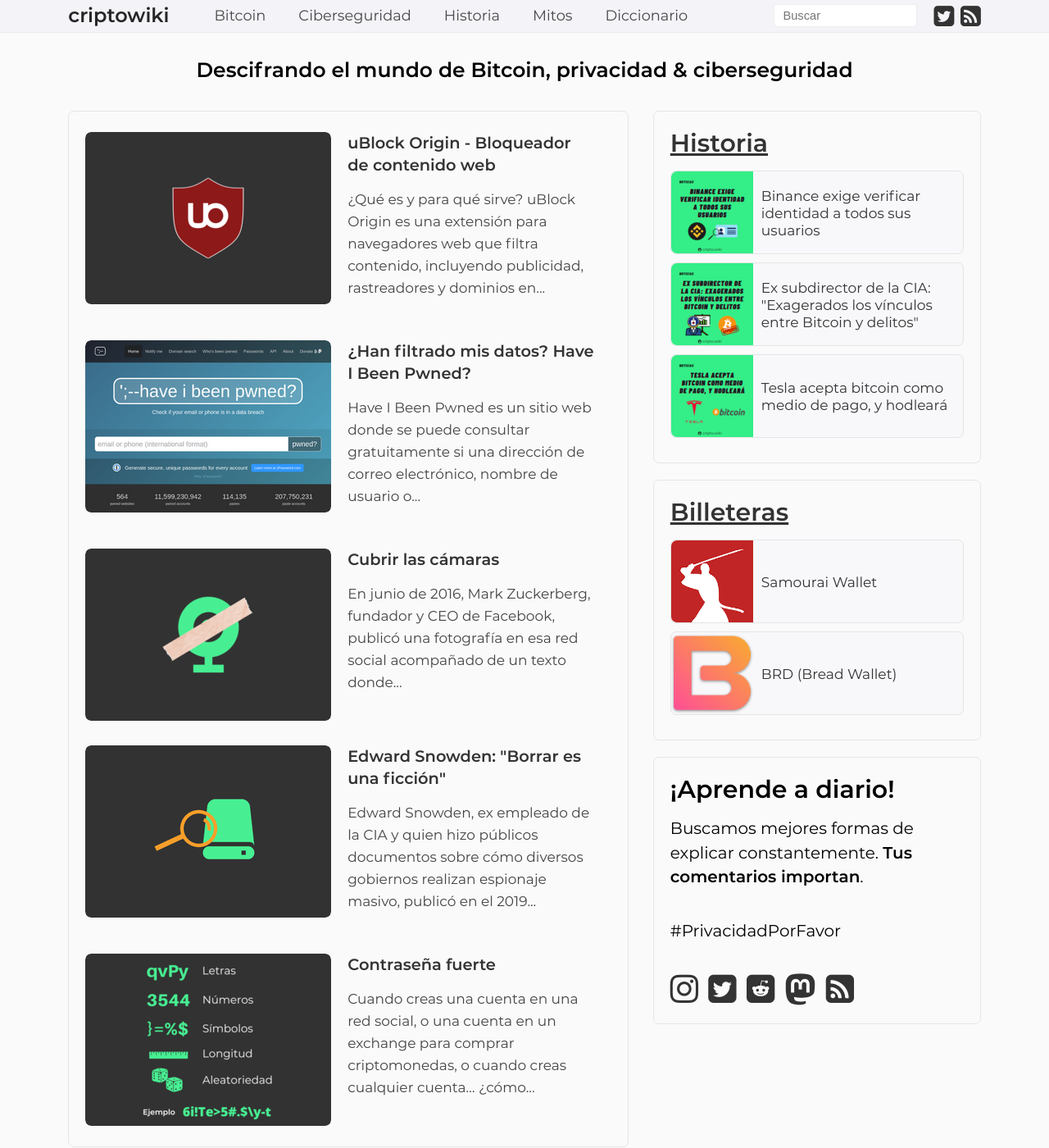
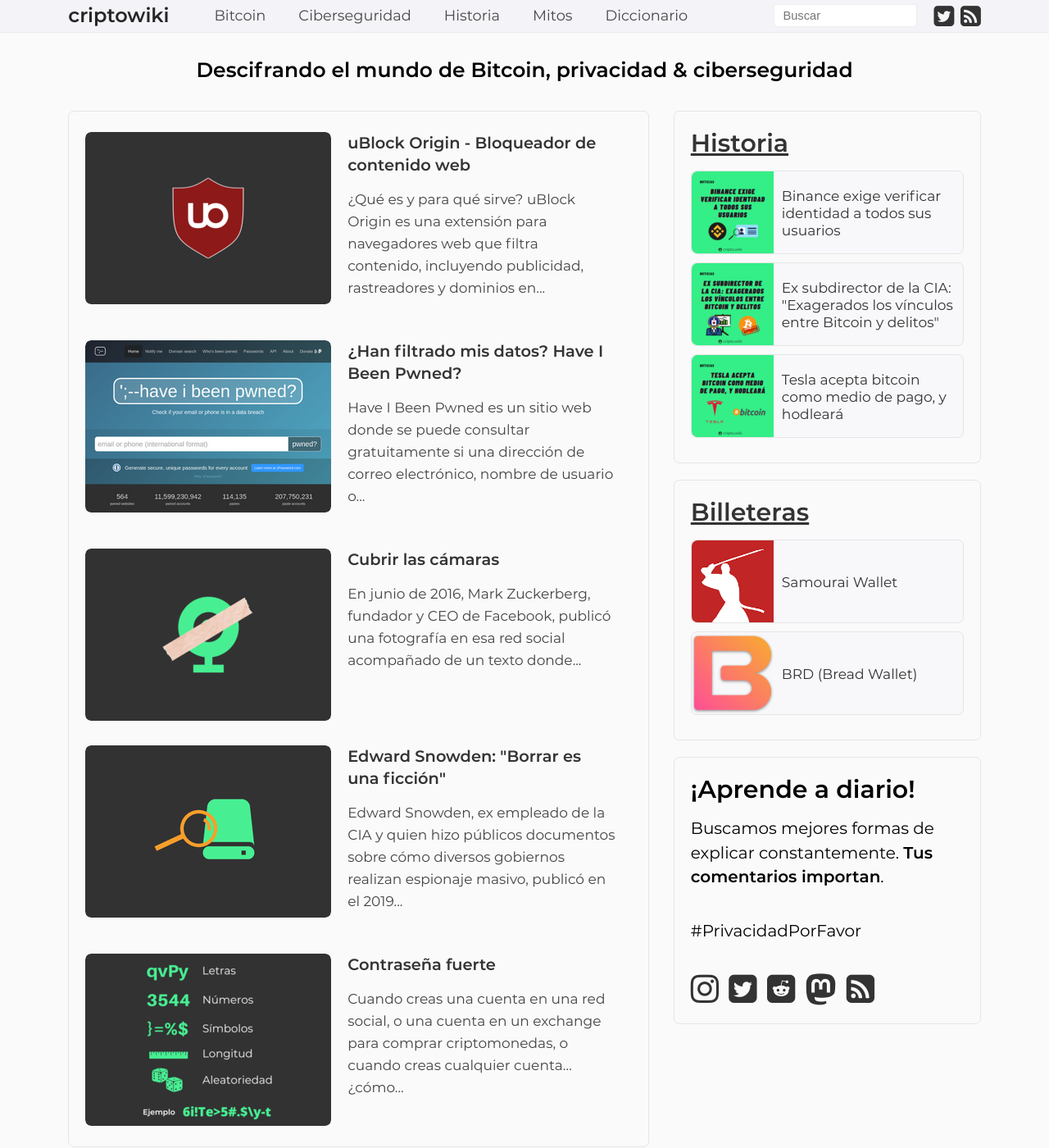
Before and after one commit to criptowiki/criptowiki, a Jekyll site: the page built from index.html, in a window 1280 px wide and 1400 px high. Shown: the whole window at 82% size. Built offline with Jekyll 4.4.1, drawn with Linux system fonts in a browser that asks for light colours; some web fonts are replaced.

Commit message:
reduce right column width

```diff
--- a/_sass/_layout.sass
+++ b/_sass/_layout.sass
@@ -1,9 +1,9 @@
 #column-left
-    margin-right: 430px
+    margin-right: 405px
 
 #column-right
     float: right
-    width: 400px
+    width: 375px
 
 .clear
     clear: both
```
